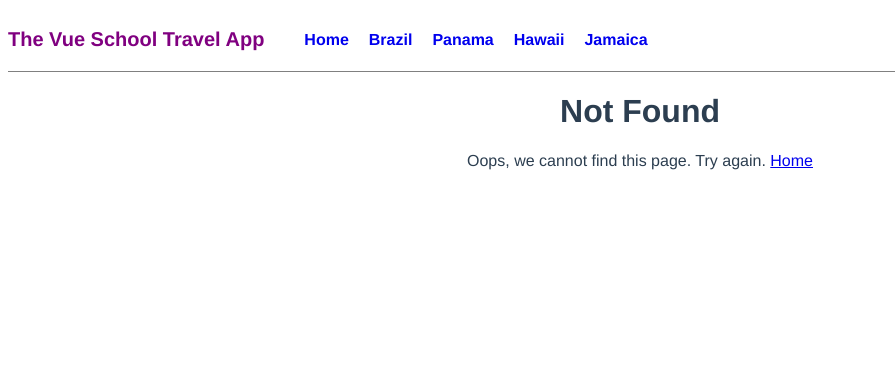
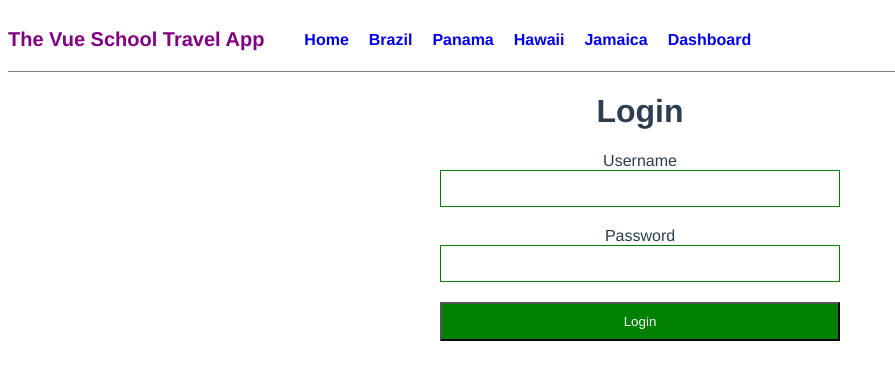
Before and after one commit to appletreeisyellow/vue-tutorials, a Vue app in the folder vue-travel-app/: page /login in a window 1280 px wide. Before the commit this address had no page. Shown: the top 380 px of the page, without its empty margins (0-895 px from the left). Built offline with nearby package versions, Linux system fonts and the light colour scheme.

Commit message:
add an authentication middleware, i.e. login auth

```diff
--- a/vue-travel-app/src/App.vue
+++ b/vue-travel-app/src/App.vue
@@ -70,4 +70,15 @@
 .fade-leave-to {
   opacity: 0;
 }
+
+.input {
+  border: 1px solid green;
+  padding: 10px;
+  margin-bottom: 20px;
+}
+.btn {
+  background-color: green;
+  color: white;
+  padding: 10px;
+}
 </style>
--- a/vue-travel-app/src/components/TheNavigation.vue
+++ b/vue-travel-app/src/components/TheNavigation.vue
@@ -12,6 +12,9 @@
             params: { slug: destination.slug }
           }"
         >{{ destination.name }}</router-link>
+      </li>
+      <li class="links">
+        <router-link to="/user">Dashboard</router-link>
       </li>
     </ul>
   </nav>
--- a/vue-travel-app/src/router/index.js
+++ b/vue-travel-app/src/router/index.js
@@ -43,6 +43,17 @@
     },
   },
   {
+    path: "/user",
+    name: "user",
+    component: () => import(/* webpackChunkName: "User" */ "../views/User"),
+    meta: { requiresAuth: true }, // set login auth
+  },
+  {
+    path: "/login",
+    name: "login",
+    component: () => import(/* webpackChunkName: "Login" */ "../views/Login"),
+  },
+  {
     // Not found page
     // Put at the end of all routes
     path: "/404",
@@ -76,4 +87,22 @@
   routes,
 });
 
+router.beforeEach((to, from, next) => {
+  if (
+    to.matched.some((record) => {
+      record.meta.requiredAuth;
+    })
+  ) {
+    console.log("1");
+    // need to login
+    if (!store.user) {
+      next({ name: "login" });
+    } else {
+      next();
+    }
+  } else {
+    console.log("2");
+    next();
+  }
+});
 export default router;
--- /dev/null
+++ b/vue-travel-app/src/views/Login.vue
@@ -0,0 +1,41 @@
+<template>
+  <div class="login">
+    <h1>Login</h1>
+    <div class="form">
+      <label for="username">Username</label>
+      <input v-model="username" type="text" name="username" class="input" />
+      <label for="password">Password</label>
+      <input v-model="password" type="text" name="password" class="input" />
+      <button @click="login" class="btn">Login</button>
+    </div>
+  </div>
+</template>
+
+<script>
+import store from "@/store";
+
+export default {
+  data() {
+    return {
+      username: null,
+      password: null
+    };
+  },
+  methods: {
+    login() {
+      // authenticate again API
+      store.user = this.username;
+      this.$router.push("/user");
+    }
+  }
+};
+</script>
+
+<style>
+.form {
+  display: flex;
+  flex-direction: column;
+  max-width: 400px;
+  margin: 0 auto;
+}
+</style>
--- /dev/null
+++ b/vue-travel-app/src/views/User.vue
@@ -0,0 +1,25 @@
+<template>
+  <div>
+    <h1>Welcome {{ user }}</h1>
+    <button @click="logOut" class="btn">Log out</button>
+  </div>
+</template>
+
+<script>
+import store from "@/store";
+export default {
+  data() {
+    return {
+      user: store.user
+    };
+  },
+  methods: {
+    logOut() {
+      store.user = null;
+      this.$router.push("/");
+    }
+  }
+};
+</script>
+
+<style></style>
```
Also changed, not shown: vue-travel-app/src/store.js (+27 -26 lines).
